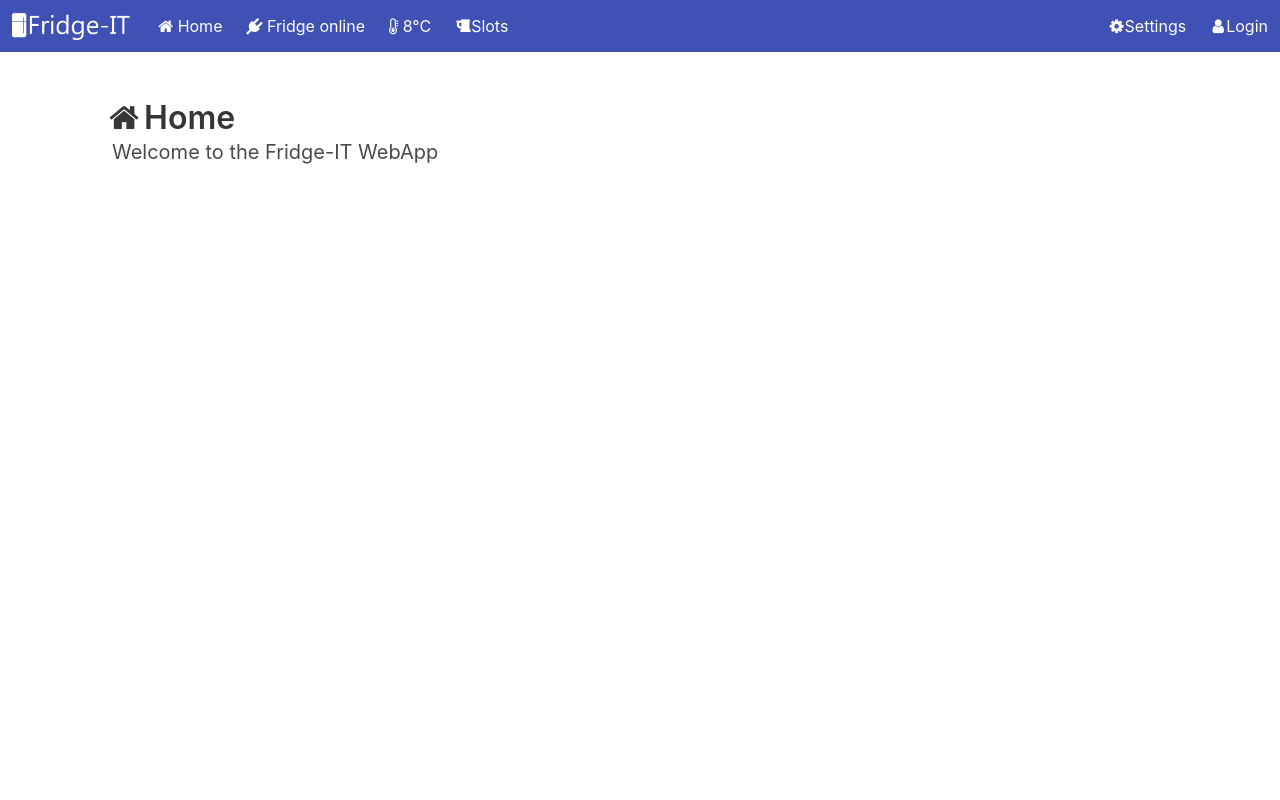
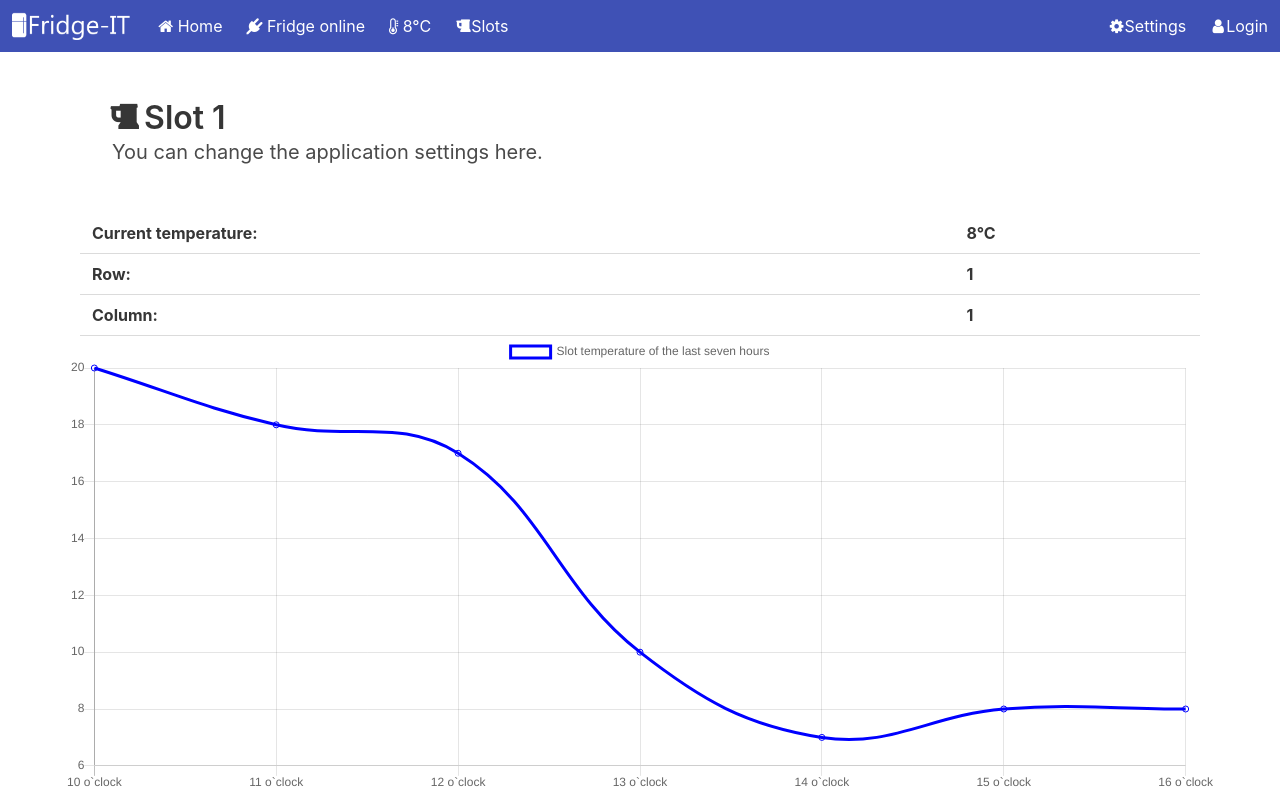
Before and after one commit to leo-mao/Fridge_IT, a Vue app: page /slot/1 in a window 1280 px wide. Before the commit this address led to /. Built offline with nearby package versions, Linux system fonts and the light colour scheme.

Commit message:
added vue-chartjs component;

```diff
--- a/package.json
+++ b/package.json
@@ -15,9 +15,11 @@
   },
   "dependencies": {
     "bulma": "^0.6.0",
+    "chart.js": "^2.7.1",
     "font-awesome": "^4.7.0",
     "style-loader": "^0.19.0",
     "vue": "^2.5.2",
+    "vue-chartjs": "^3.0.0",
     "vue-router": "^3.0.1"
   },
   "devDependencies": {
--- /dev/null
+++ b/src/components/Slot.vue
@@ -0,0 +1,77 @@
+<template>
+  <div>
+    <!-- title -->
+    <hero>
+    <span class="icon">
+      <i class="fa fa-beer"></i>
+    </span>
+      Slot {{ $route.params.id }}
+      <template slot="subtitle">You can change the application settings here.</template>
+    </hero>
+
+    <div class="is-bold">
+      <table class="table" width="100%">
+        <tr>
+          <td>Current temperature:</td>
+          <td>8°C</td>
+        </tr>
+        <tr>
+          <td>Row:</td>
+          <td>1</td>
+        </tr>
+        <tr>
+          <td>Column:</td>
+          <td>1</td>
+        </tr>
+      </table>
+    </div>
+
+    <linechart :data="chartData" :options="chartOptions" :width="500" :height="200"></linechart>
+  </div>
+</template>
+
+<script>
+  /* eslint-disable no-new,new-parens,import/no-duplicates */
+
+  import Hero from './fragments/Hero';
+  import Linechart from './fragments/Linechart';
+
+  export default {
+    components: {
+      Hero,
+      Linechart,
+    },
+    data() {
+      return {
+        chartData: {
+          labels: ['10 o`clock', '11 o`clock', '12 o`clock', '13 o`clock', '14 o`clock', '15 o`clock', '16 o`clock'],
+          datasets: [
+            {
+              label: 'Slot temperature of the last seven hours',
+              data: [20, 18, 17, 10, 7, 8, 8],
+              borderColor: 'blue',
+              backgroundColor: 'transparent',
+            },
+          ],
+        },
+        chartOptions: {
+          scales: {
+            yAxes: [{
+              ticks: {
+                beginAtZero: false,
+              },
+            }],
+          },
+        },
+      };
+    },
+  };
+</script>
+
+<style>
+  .is-bold {
+    font-weight: bolder;
+    margin-left: 1rem;
+    margin-right: 1rem;
+  }
+</style>
--- /dev/null
+++ b/src/components/fragments/Linechart.vue
@@ -0,0 +1,12 @@
+<script>
+  // LineChart.js
+  import { Line } from 'vue-chartjs';
+
+  export default {
+    extends: Line,
+    props: ['data', 'options'],
+    mounted() {
+      this.renderChart(this.data, this.options);
+    },
+  };
+</script>
--- a/src/router/index.js
+++ b/src/router/index.js
@@ -5,6 +5,7 @@ import Home from '@/components/Home';
 import Login from '@/components/Login';
 import Settings from '@/components/Settings';
 import Slots from '@/components/Slots';
+import Slot from '@/components/Slot';
 
 Vue.use(Router);
 
@@ -32,6 +33,11 @@ export default new Router({
       component: Slots,
     },
     {
+      path: '/slot/:id',
+      name: 'Slot',
+      component: Slot,
+    },
+    {
       path: '*',
       redirect: '/',
     },
```
Also changed, not shown: 1 other file (tests, documents, lock files or other folders).
